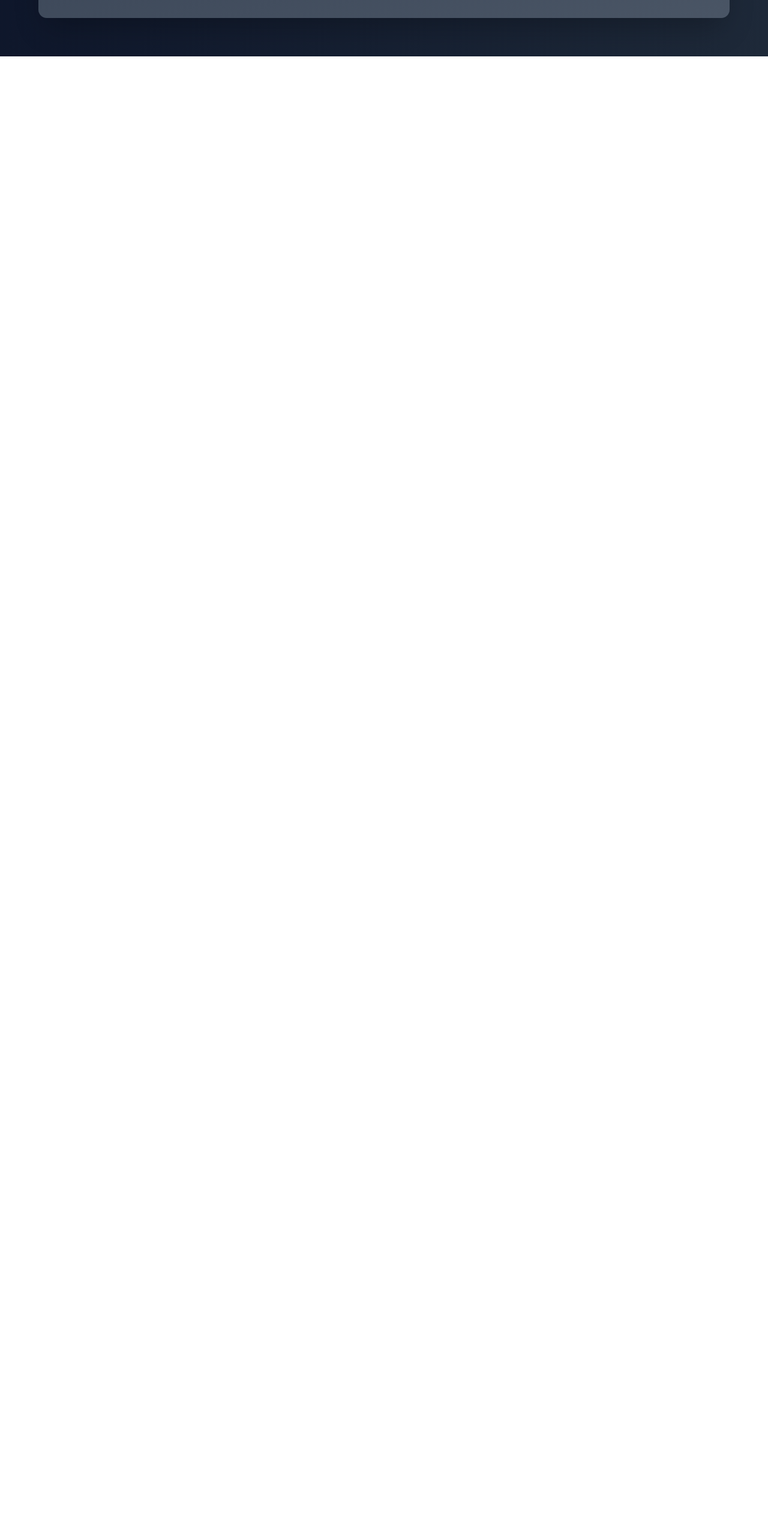
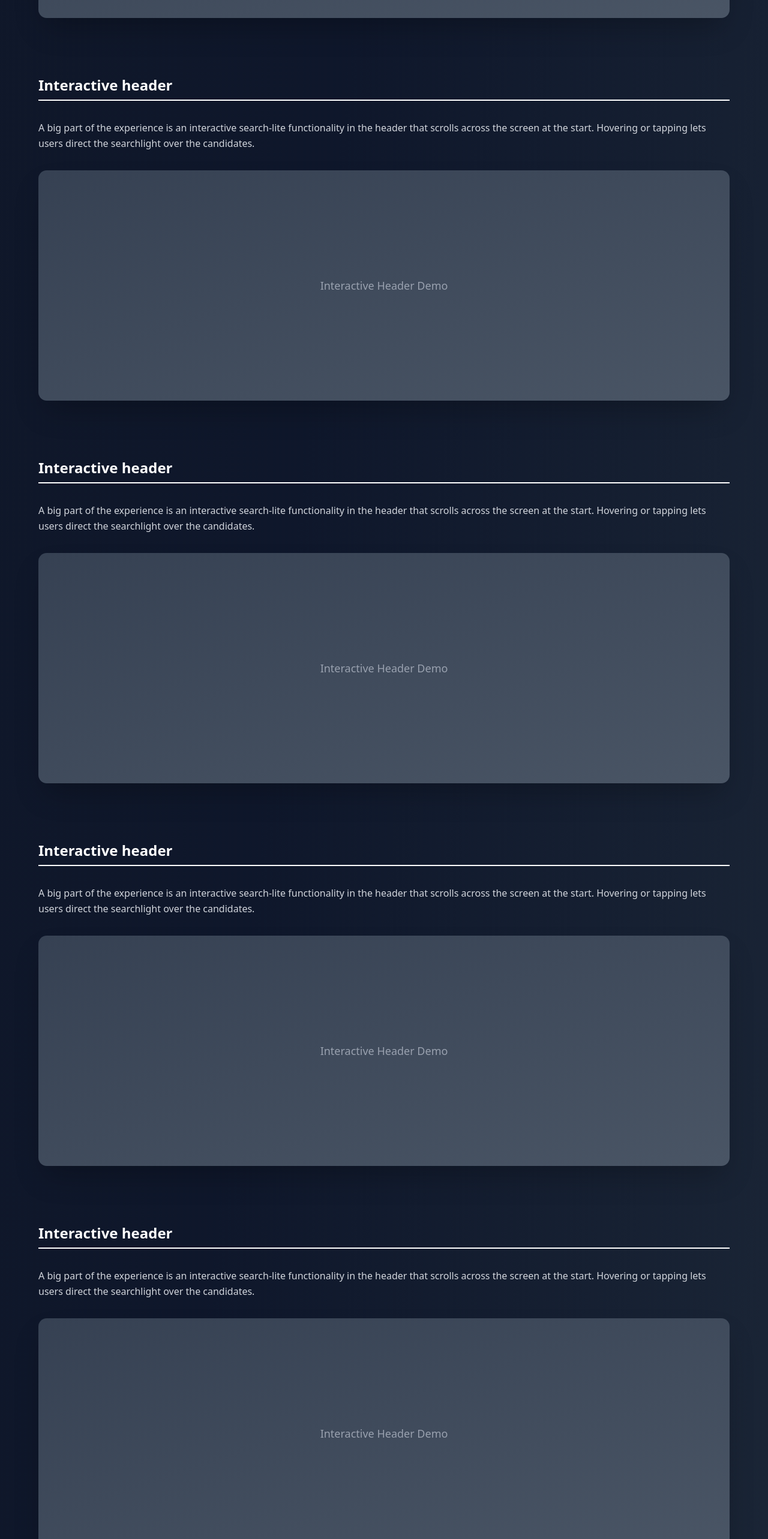
Before and after one commit to SemanticPaint/listentomeDewardyouneedthistoworksopleasemakeitworkdewardnothapopyispentyearsmakingthisfor-you-main, a Next.js app: page /projectOne in a window 1280 px wide. Shown: the part 6140-8706 px from the top of the page at 60% size. Before the commit the page ends 6234 px from the top, so only its background shows below. Built offline with nearby package versions, Linux system fonts and the light colour scheme.

Commit message:
dasadsads

```diff
--- a/app/projectOne/page.tsx
+++ b/app/projectOne/page.tsx
@@ -396,6 +396,134 @@ export default function ProjectOnePage() {
             <span className="text-gray-400 font-light text-lg">Interactive Header Demo</span>
           </div>
         </div>
+        <div className="mt-24 animate-fade-in">
+          <div className="mb-8">
+            <h2 className="text-2xl font-bold text-white mb-4 border-b-2 border-white pb-2">
+              Interactive header
+            </h2>
+          </div>
+
+          <p className="text-gray-300 leading-relaxed mb-8">
+            A big part of the experience is an interactive search-lite functionality in the header that scrolls across the screen at the start. Hovering or tapping lets users direct the searchlight over the candidates.
+          </p>
+
+          {/* Interactive header image placeholder */}
+          <div className="w-full h-96 bg-gradient-to-br from-gray-700 to-gray-600 rounded-xl flex items-center justify-center shadow-2xl">
+            <span className="text-gray-400 font-light text-lg">Interactive Header Demo</span>
+          </div>
+        </div>
+        <div className="mt-24 animate-fade-in">
+          <div className="mb-8">
+            <h2 className="text-2xl font-bold text-white mb-4 border-b-2 border-white pb-2">
+              Interactive header
+            </h2>
+          </div>
+
+          <p className="text-gray-300 leading-relaxed mb-8">
+            A big part of the experience is an interactive search-lite functionality in the header that scrolls across the screen at the start. Hovering or tapping lets users direct the searchlight over the candidates.
+          </p>
+
+          {/* Interactive header image placeholder */}
+          <div className="w-full h-96 bg-gradient-to-br from-gray-700 to-gray-600 rounded-xl flex items-center justify-center shadow-2xl">
+            <span className="text-gray-400 font-light text-lg">Interactive Header Demo</span>
+          </div>
+        </div>
+        <div className="mt-24 animate-fade-in">
+          <div className="mb-8">
+            <h2 className="text-2xl font-bold text-white mb-4 border-b-2 border-white pb-2">
+              Interactive header
+            </h2>
+          </div>
+
+          <p className="text-gray-300 leading-relaxed mb-8">
+            A big part of the experience is an interactive search-lite functionality in the header that scrolls across the screen at the start. Hovering or tapping lets users direct the searchlight over the candidates.
+          </p>
+
+          {/* Interactive header image placeholder */}
+          <div className="w-full h-96 bg-gradient-to-br from-gray-700 to-gray-600 rounded-xl flex items-center justify-center shadow-2xl">
+            <span className="text-gray-400 font-light text-lg">Interactive Header Demo</span>
+          </div>
+        </div>
+        <div className="mt-24 animate-fade-in">
+          <div className="mb-8">
+            <h2 className="text-2xl font-bold text-white mb-4 border-b-2 border-white pb-2">
+              Interactive header
+            </h2>
+          </div>
+
+          <p className="text-gray-300 leading-relaxed mb-8">
+            A big part of the experience is an interactive search-lite functionality in the header that scrolls across the screen at the start. Hovering or tapping lets users direct the searchlight over the candidates.
+          </p>
+
+          {/* Interactive header image placeholder */}
+          <div className="w-full h-96 bg-gradient-to-br from-gray-700 to-gray-600 rounded-xl flex items-center justify-center shadow-2xl">
+            <span className="text-gray-400 font-light text-lg">Interactive Header Demo</span>
+          </div>
+        </div>
+        <div className="mt-24 animate-fade-in">
+          <div className="mb-8">
+            <h2 className="text-2xl font-bold text-white mb-4 border-b-2 border-white pb-2">
+              Interactive header
+            </h2>
+          </div>
+
+          <p className="text-gray-300 leading-relaxed mb-8">
+            A big part of the experience is an interactive search-lite functionality in the header that scrolls across the screen at the start. Hovering or tapping lets users direct the searchlight over the candidates.
+          </p>
+
+          {/* Interactive header image placeholder */}
+          <div className="w-full h-96 bg-gradient-to-br from-gray-700 to-gray-600 rounded-xl flex items-center justify-center shadow-2xl">
+            <span className="text-gray-400 font-light text-lg">Interactive Header Demo</span>
+          </div>
+        </div>
+        <div className="mt-24 animate-fade-in">
+          <div className="mb-8">
+            <h2 className="text-2xl font-bold text-white mb-4 border-b-2 border-white pb-2">
+              Interactive header
+            </h2>
+          </div>
+
+          <p className="text-gray-300 leading-relaxed mb-8">
+            A big part of the experience is an interactive search-lite functionality in the header that scrolls across the screen at the start. Hovering or tapping lets users direct the searchlight over the candidates.
+          </p>
+
+          {/* Interactive header image placeholder */}
+          <div className="w-full h-96 bg-gradient-to-br from-gray-700 to-gray-600 rounded-xl flex items-center justify-center shadow-2xl">
+            <span className="text-gray-400 font-light text-lg">Interactive Header Demo</span>
+          </div>
+        </div>
+        <div className="mt-24 animate-fade-in">
+          <div className="mb-8">
+            <h2 className="text-2xl font-bold text-white mb-4 border-b-2 border-white pb-2">
+              Interactive header
+            </h2>
+          </div>
+
+          <p className="text-gray-300 leading-relaxed mb-8">
+            A big part of the experience is an interactive search-lite functionality in the header that scrolls across the screen at the start. Hovering or tapping lets users direct the searchlight over the candidates.
+          </p>
+
+          {/* Interactive header image placeholder */}
+          <div className="w-full h-96 bg-gradient-to-br from-gray-700 to-gray-600 rounded-xl flex items-center justify-center shadow-2xl">
+            <span className="text-gray-400 font-light text-lg">Interactive Header Demo</span>
+          </div>
+        </div>
+        <div className="mt-24 animate-fade-in">
+          <div className="mb-8">
+            <h2 className="text-2xl font-bold text-white mb-4 border-b-2 border-white pb-2">
+              Interactive header
+            </h2>
+          </div>
+
+          <p className="text-gray-300 leading-relaxed mb-8">
+            A big part of the experience is an interactive search-lite functionality in the header that scrolls across the screen at the start. Hovering or tapping lets users direct the searchlight over the candidates.
+          </p>
+
+          {/* Interactive header image placeholder */}
+          <div className="w-full h-96 bg-gradient-to-br from-gray-700 to-gray-600 rounded-xl flex items-center justify-center shadow-2xl">
+            <span className="text-gray-400 font-light text-lg">Interactive Header Demo</span>
+          </div>
+        </div>
       </div>
 
       {/* Fixed Contact Button - positioned on left side, hidden on mobile */}
```
